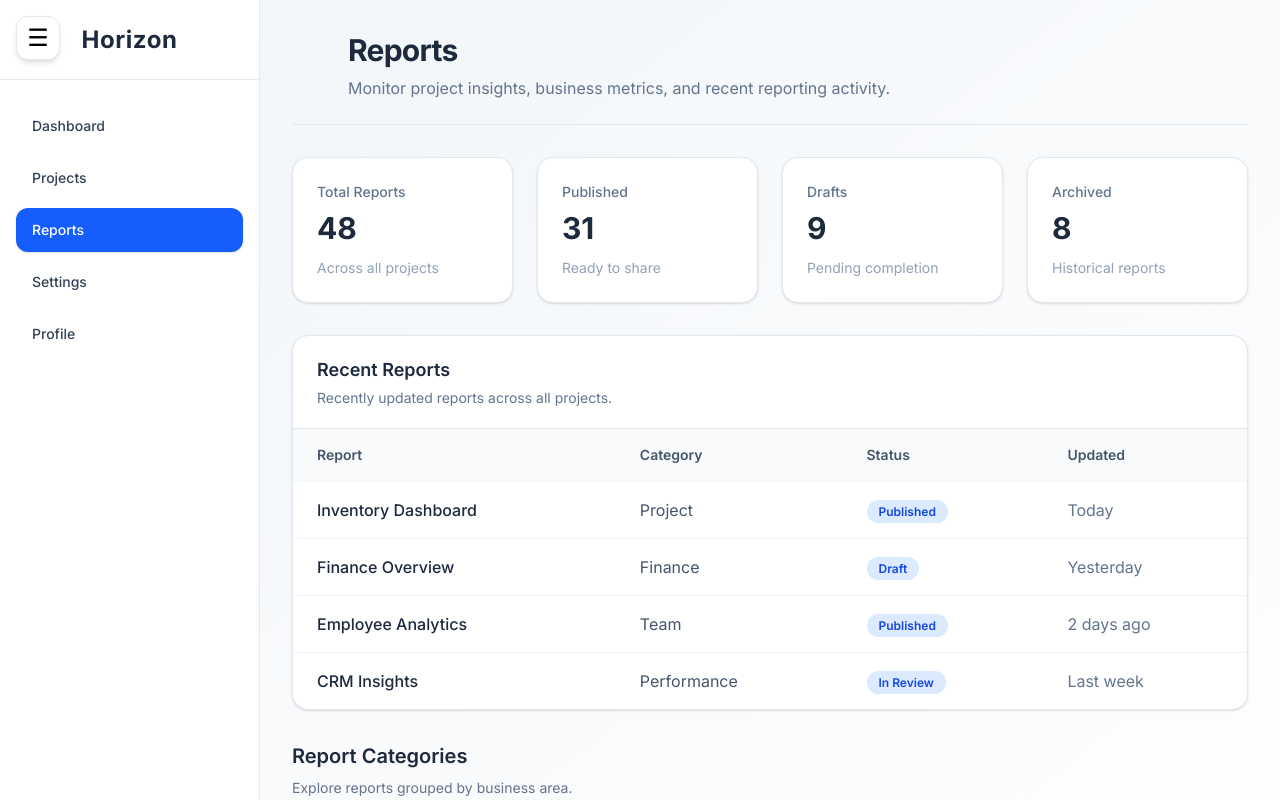
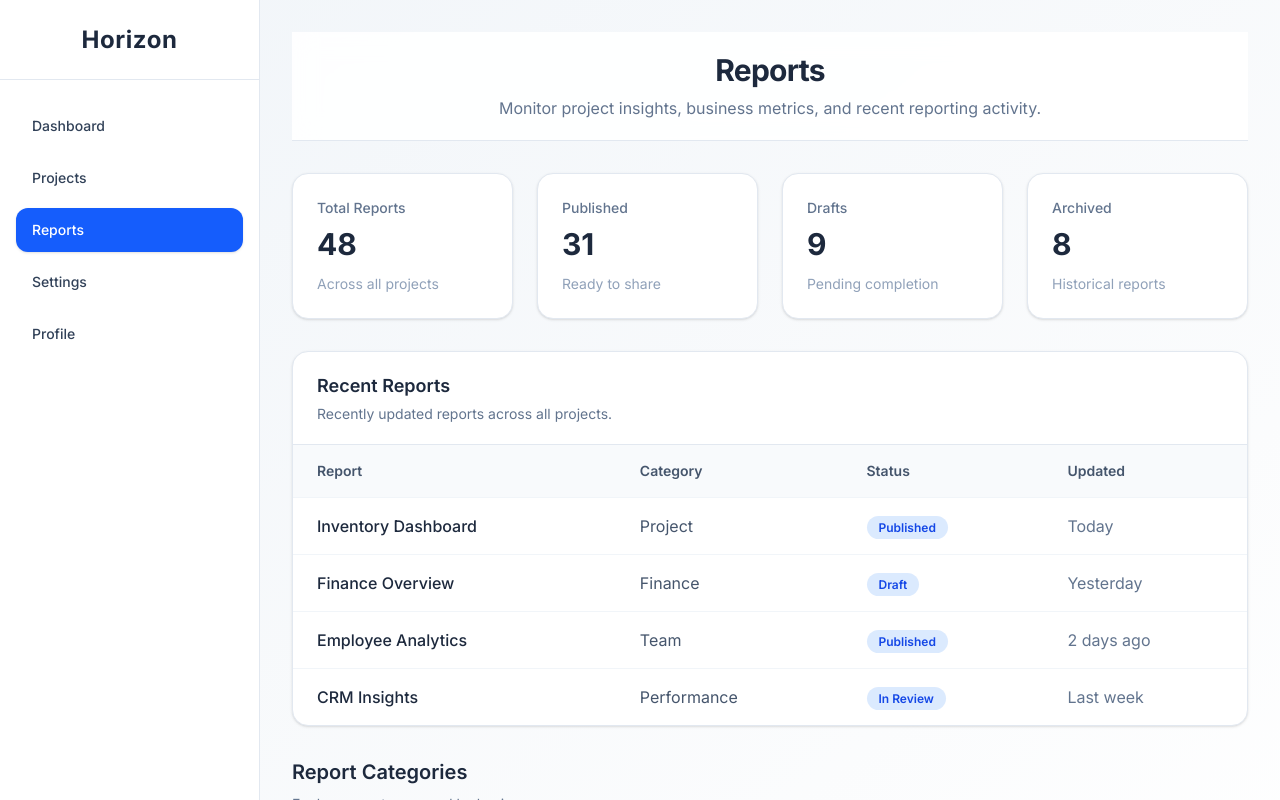
Before and after one commit to Waseem-khan7/project-horizon, a React (Vite) app: page /reports in a window 1280 px wide. Shown: the top 800 px of the page. Built offline with nearby package versions, Linux system fonts and the light colour scheme.

Commit message:
Improved the UI

```diff
--- a/src/components/navigation/Sidebar.tsx
+++ b/src/components/navigation/Sidebar.tsx
@@ -1,4 +1,4 @@
-import { useEffect, useState, type Dispatch, type SetStateAction } from "react";
+import { useEffect, type Dispatch, type SetStateAction } from "react";
 import { Link, useLocation } from "react-router-dom";
 
 import NavItem from "./NavItem";
@@ -7,42 +7,18 @@ import { navItems } from "./NavItems";
 type SidebarProps = {
   sidebarOpen: boolean;
   setSidebarOpen: Dispatch<SetStateAction<boolean>>;
+  isDesktop: boolean;
 };
 
-function Sidebar({ sidebarOpen, setSidebarOpen }: SidebarProps) {
+function Sidebar({ sidebarOpen, setSidebarOpen, isDesktop }: SidebarProps) {
   const location = useLocation();
 
-  const [isDesktop, setIsDesktop] = useState(
-    () => window.matchMedia("(min-width:1024px)").matches,
-  );
-
+  // Close sidebar after navigation on mobile
   useEffect(() => {
-    const mediaQuery = window.matchMedia("(min-width:1024px)");
-
-    const handleScreenChange = (e: MediaQueryListEvent | MediaQueryList) => {
-      const desktop = e.matches;
-
-      setIsDesktop(desktop);
-
-      if (desktop) {
-        setSidebarOpen(true);
-      } else {
-        setSidebarOpen(false);
-      }
-    };
-
-    handleScreenChange(mediaQuery);
-
-    mediaQuery.addEventListener("change", handleScreenChange);
-
-    return () => mediaQuery.removeEventListener("change", handleScreenChange);
-  }, [setSidebarOpen]);
-
-  useEffect(() => {
-    if (!isDesktop && sidebarOpen) {
+    if (!isDesktop) {
       setSidebarOpen(false);
     }
-  }, [location.pathname, isDesktop, sidebarOpen, setSidebarOpen]);
+  }, [location.pathname, isDesktop, setSidebarOpen]);
 
   return (
     <>
@@ -54,16 +30,18 @@ function Sidebar({ sidebarOpen, setSidebarOpen }: SidebarProps) {
       )}
 
       <aside
-        className={`fixed top-0 left-0 z-40 flex h-screen flex-col overflow-hidden border-r border-slate-200 bg-white transition-all duration-300 ease-in-out ${
+        className={` ${
+          isDesktop ? "sticky top-0 self-stretch" : "fixed top-0 left-0"
+        } z-40 flex min-h-screen flex-col overflow-hidden border-r border-slate-200 bg-white transition-all duration-300 ease-in-out ${
           isDesktop
-            ? sidebarOpen
-              ? "w-65"
-              : "w-0"
+            ? "w-65"
             : sidebarOpen
               ? "w-65 translate-x-0 shadow-xl"
               : "w-65 -translate-x-full"
-        } lg:relative`}
+        } `}
       >
+        {/* Logo */}
+
         <div className="flex h-20 items-center justify-center border-b border-slate-200">
           <Link
             to="/"
@@ -72,6 +50,8 @@ function Sidebar({ sidebarOpen, setSidebarOpen }: SidebarProps) {
             Horizon
           </Link>
         </div>
+
+        {/* Navigation */}
 
         <nav className="flex-1 space-y-2 overflow-y-auto px-4 py-6">
           {navItems.map((item) => (
--- a/src/components/ui/PageHeader.tsx
+++ /dev/null
@@ -1,34 +0,0 @@
-import Button from "./Button";
-import type { PageHeaderProps } from "../../types/ui";
-
-function PageHeader({
-  title,
-  description,
-  buttonText,
-  onButtonClick,
-  children,
-}: PageHeaderProps) {
-  return (
-    <div className="mb-8 flex flex-col gap-5 border-b border-slate-200 pb-6 md:flex-row md:items-center md:justify-between">
-      <div>
-        <h1 className=" ml-14 text-3xl  font-bold tracking-tight text-slate-800">
-          {title}
-        </h1>
-
-        <p className="ml-14 mt-2 max-w-2xl text-sm text-slate-500 md:text-base">
-          {description}
-        </p>
-      </div>
-
-      <div className="flex items-center gap-3">
-        {children}
-
-        {buttonText && onButtonClick && (
-          <Button onClick={onButtonClick}>{buttonText}</Button>
-        )}
-      </div>
-    </div>
-  );
-}
-
-export default PageHeader;
--- a/src/features/OptionsPanel.tsx
+++ b/src/features/OptionsPanel.tsx
@@ -6,7 +6,7 @@ import ActionSection from "../components/options/ActionSection";
 import PreferencesSection from "../components/options/PreferencesSection";
 import ProjectInfoSection from "../components/options/ProjectInfoSection";
 import WorkspaceCard from "../components/ui/WorkspaceCard";
-import PageHeader from "../components/ui/PageHeader";
+import AppHeader from "../layout/AppHeader";
 
 function OptionsPanel() {
   const [projectName, setProjectName] = useState("");
@@ -104,7 +104,7 @@ function OptionsPanel() {
 
   return (
     <div className="space-y-8">
-      <PageHeader
+      <AppHeader
         title="Project Settings"
         description="Configure your project preferences and workspace options."
       />
--- /dev/null
+++ b/src/layout/AppHeader.tsx
@@ -0,0 +1,47 @@
+import Button from "../components/ui/Button";
+
+type AppHeaderProps = {
+  title: string;
+  description?: string;
+  buttonText?: string;
+  onButtonClick?: () => void;
+  children?: React.ReactNode;
+};
+
+function AppHeader({
+  title,
+  description,
+  buttonText,
+  onButtonClick,
+  children,
+}: AppHeaderProps) {
+  return (
+    <header className="sticky top-0 z-30 mb-8 border-b border-slate-200 bg-white/90 px-6 py-5 backdrop-blur-md">
+      <div className="flex flex-col gap-5 md:flex-row md:items-center md:justify-between">
+        <div className="flex-1 text-center">
+          <h1 className="text-3xl font-bold tracking-tight text-slate-800">
+            {title}
+          </h1>
+
+          {description && (
+            <p className="mt-2 text-sm text-slate-500 md:text-base">
+              {description}
+            </p>
+          )}
+        </div>
+
+        {(children || buttonText) && (
+          <div className="flex items-center justify-center gap-3 md:justify-end">
+            {children}
+
+            {buttonText && onButtonClick && (
+              <Button onClick={onButtonClick}>{buttonText}</Button>
+            )}
+          </div>
+        )}
+      </div>
+    </header>
+  );
+}
+
+export default AppHeader;
--- a/src/layout/MainLayout.tsx
+++ b/src/layout/MainLayout.tsx
@@ -1,4 +1,4 @@
-import { useState, type ReactNode } from "react";
+import { useEffect, useState, type ReactNode } from "react";
 import Sidebar from "../components/navigation/Sidebar";
 
 type Props = {
@@ -6,23 +6,56 @@ type Props = {
 };
 
 function MainLayout({ children }: Props) {
-  const [sidebarOpen, setSidebarOpen] = useState(true);
+  const [isDesktop, setIsDesktop] = useState(
+    () => window.matchMedia("(min-width:1024px)").matches,
+  );
+
+  const [sidebarOpen, setSidebarOpen] = useState(
+    () => window.matchMedia("(min-width:1024px)").matches,
+  );
+
+  useEffect(() => {
+    const mediaQuery = window.matchMedia("(min-width:1024px)");
+
+    const handleChange = (e: MediaQueryListEvent) => {
+      setIsDesktop(e.matches);
+
+      if (e.matches) {
+        setSidebarOpen(true);
+      } else {
+        setSidebarOpen(false);
+      }
+    };
+
+    mediaQuery.addEventListener("change", handleChange);
+
+    return () => mediaQuery.removeEventListener("change", handleChange);
+  }, []);
 
   return (
     <div className="min-h-screen bg-gradient-to-br from-slate-100 via-slate-50 to-white">
-      <div className="mx-auto flex min-h-screen max-w-[1440px]">
-        <button
-          onClick={() => setSidebarOpen((prev) => !prev)}
-          className="fixed top-4 left-4 z-50 flex h-11 w-11 items-center justify-center rounded-xl border border-slate-200 bg-white text-xl shadow-md transition-all duration-300 hover:bg-slate-100"
-        >
-          <span className="text-2xl leading-none">☰</span>
-        </button>
-        <Sidebar sidebarOpen={sidebarOpen} setSidebarOpen={setSidebarOpen} />
+      <div className="mx-auto flex max-w-[1440px] items-start">
+        {/* Hamburger */}
+
+        {!isDesktop && (
+          <button
+            onClick={() => setSidebarOpen((prev) => !prev)}
+            className="fixed top-4 left-4 z-50 flex h-11 w-11 items-center justify-center rounded-xl border border-slate-200 bg-white text-xl shadow-md transition hover:bg-slate-100"
+          >
+            ☰
+          </button>
+        )}
+
+        <Sidebar
+          sidebarOpen={sidebarOpen}
+          setSidebarOpen={setSidebarOpen}
+          isDesktop={isDesktop}
+        />
 
         <main
-          className={`flex-1 overflow-x-hidden p-4 transition-all duration-300 ease-in-out md:p-6 lg:p-8 ${
-            sidebarOpen ? "pt-8" : "pt-20"
-          } `}
+          className={`flex-1 overflow-x-hidden p-4 transition-all duration-300 md:p-6 lg:p-8 ${
+            !isDesktop ? "pt-20" : "pt-8"
+          }`}
         >
           {children}
         </main>
--- a/src/pages/Dashboard.tsx
+++ b/src/pages/Dashboard.tsx
@@ -1,9 +1,9 @@
-import PageHeader from "../components/ui/PageHeader";
+import AppHeader from "../layout/AppHeader";
 
 function Dashboard() {
   return (
     <div className="space-y-8">
-      <PageHeader
+      <AppHeader
         title="Dashboard"
         description="Overview of your workspace and project activity."
       />
--- a/src/pages/Profile.tsx
+++ b/src/pages/Profile.tsx
@@ -1,4 +1,4 @@
-import PageHeader from "../components/ui/PageHeader";
+import AppHeader from "../layout/AppHeader";
 import PersonalInfo from "../components/profile/PersonalInfo";
 import AccountInfo from "../components/profile/AccountInfo";
 import SkillsSection from "../components/profile/SkillsSection";
@@ -7,7 +7,7 @@ import ActivityTimeline from "../components/profile/ActivityTimeline";
 function Profile() {
   return (
     <div className="mx-auto max-w-7xl space-y-8">
-      <PageHeader
+      <AppHeader
         title="Profile"
         description="Manage your personal information and account settings."
       />
--- a/src/pages/Projects.tsx
+++ b/src/pages/Projects.tsx
@@ -1,5 +1,5 @@
 import { useState } from "react";
-import PageHeader from "../components/ui/PageHeader";
+import AppHeader from "../layout/AppHeader";
 import ProjectFilters from "../components/projects/ProjectFilters";
 import ProjectList from "../components/projects/ProjectList";
 import SearchBar from "../components/projects/SearchBar";
@@ -27,7 +27,7 @@ function Projects() {
 
   return (
     <div className="mx-auto max-w-7xl">
-      <PageHeader
+      <AppHeader
         title="Projects"
         description="Manage and monitor all your active projects."
         buttonText="+ New Project"
--- a/src/pages/Reports.tsx
+++ b/src/pages/Reports.tsx
@@ -1,4 +1,4 @@
-import PageHeader from "../components/ui/PageHeader";
+import AppHeader from "../layout/AppHeader";
 import ReportsOverview from "../components/reports/ReportsOverview";
 import RecentReportsTable from "../components/reports/RecentReportsTable";
 import ReportCategories from "../components/reports/ReportCategories";
@@ -6,7 +6,7 @@ import ReportCategories from "../components/reports/ReportCategories";
 function Reports() {
   return (
     <div className="mx-auto max-w-7xl space-y-8">
-      <PageHeader
+      <AppHeader
         title="Reports"
         description="Monitor project insights, business metrics, and recent reporting activity."
       />
```
Also changed, not shown: src/layout/Footer.tsx (added, +23 -0 lines).
